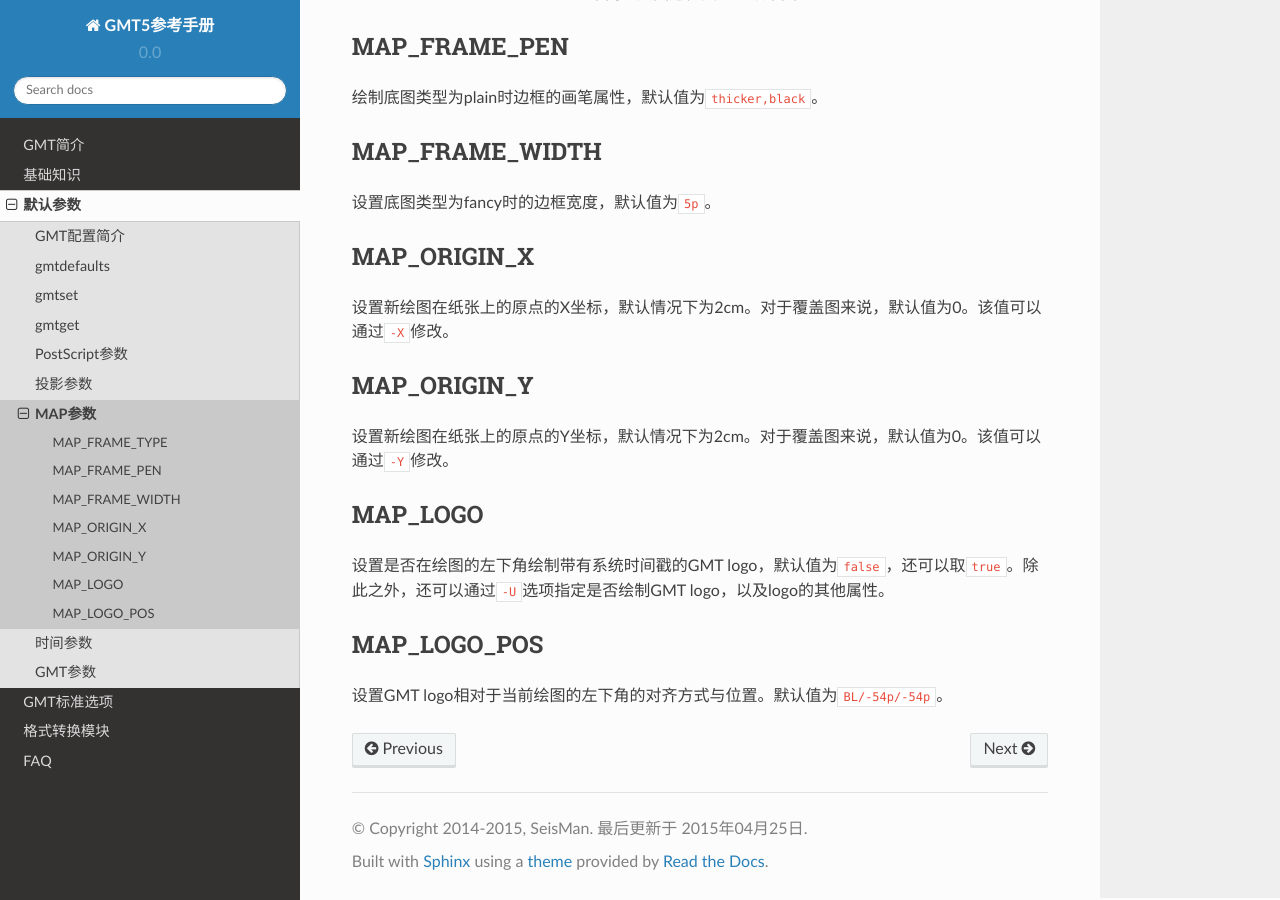
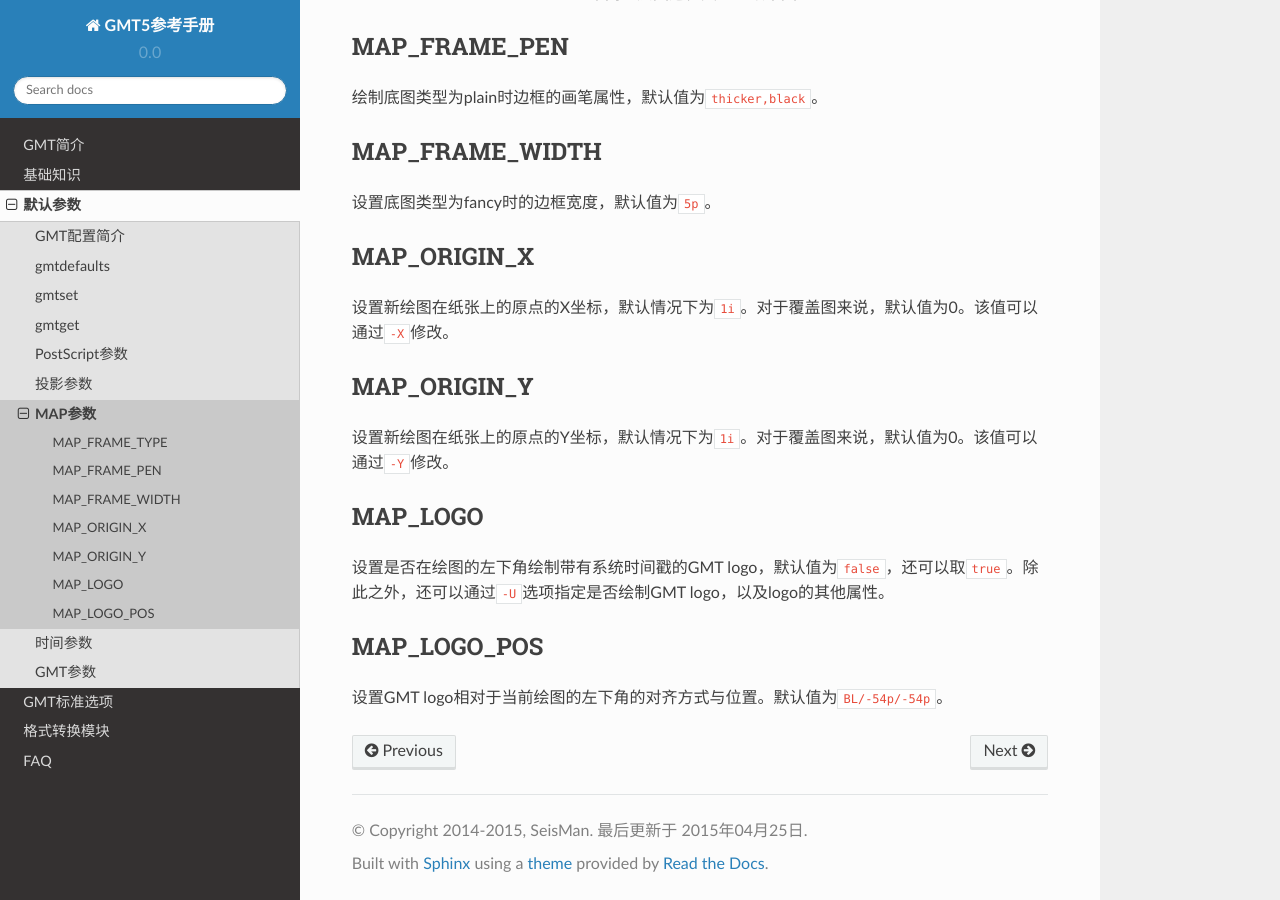
Before and after one commit to seisman/GMT5_Docs, a Sphinx documentation site: the page built from source/map-parameters.rst, in a window 1280 px wide and 900 px high, scrolled down 983 px. Built offline with Sphinx 7.4.7 and the Read the Docs theme 2.0.0, drawn with Linux system fonts in a browser that asks for light colours.

Commit message:
ORIGIN=1i not 2cm

```diff
--- a/source/map-parameters.rst
+++ b/source/map-parameters.rst
@@ -40,14 +40,14 @@ MAP_FRAME_WIDTH
 MAP_ORIGIN_X
 ------------
 
-设置新绘图在纸张上的原点的X坐标，默认情况下为2cm。对于覆盖图来说，默认值为0。该值可以通过\ ``-X``\ 修改。
+设置新绘图在纸张上的原点的X坐标，默认情况下为\ ``1i``\。对于覆盖图来说，默认值为0。该值可以通过\ ``-X``\ 修改。
 
 .. _MAP_ORIGIN_Y:
 
 MAP_ORIGIN_Y
 ------------
 
-设置新绘图在纸张上的原点的Y坐标，默认情况下为2cm。对于覆盖图来说，默认值为0。该值可以通过\ ``-Y``\ 修改。
+设置新绘图在纸张上的原点的Y坐标，默认情况下为\ ``1i``\ 。对于覆盖图来说，默认值为0。该值可以通过\ ``-Y``\ 修改。
 
 .. _MAP_LOGO:
 
```
